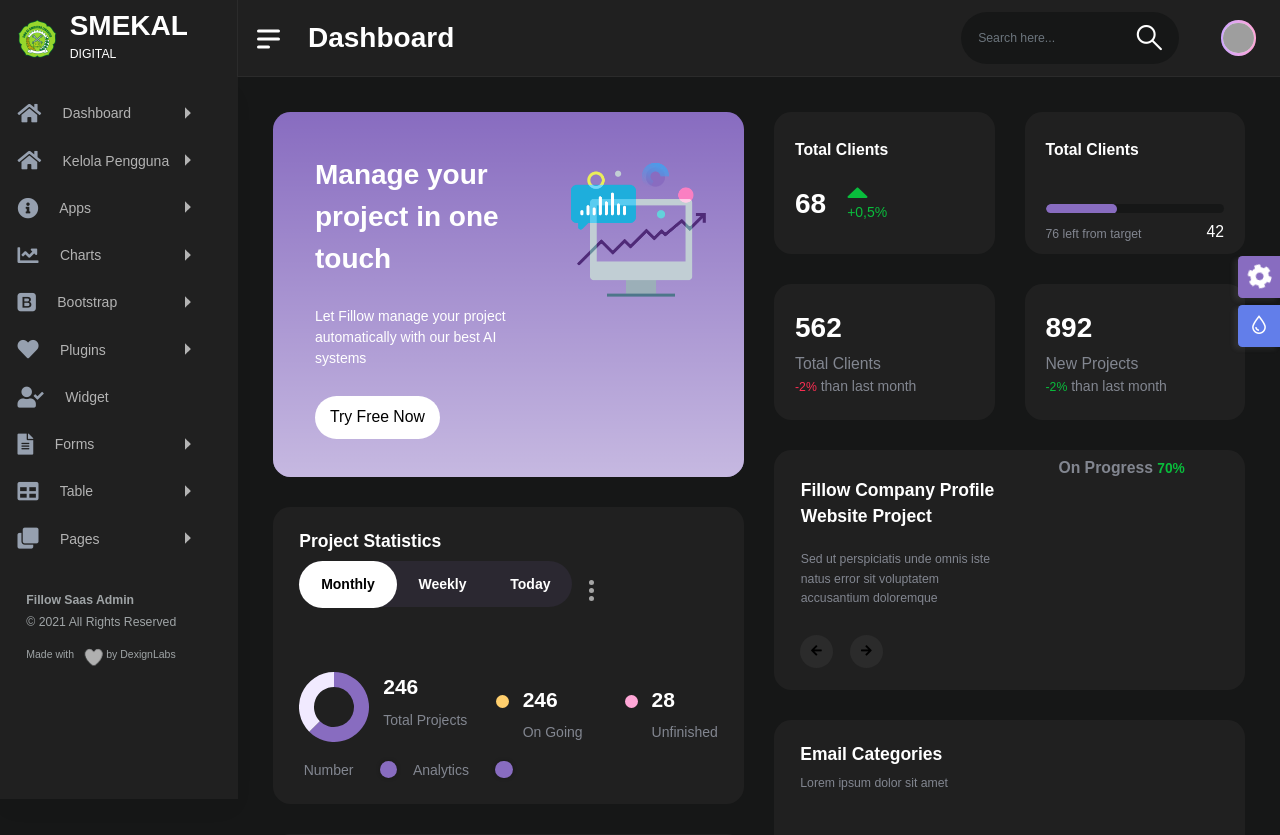
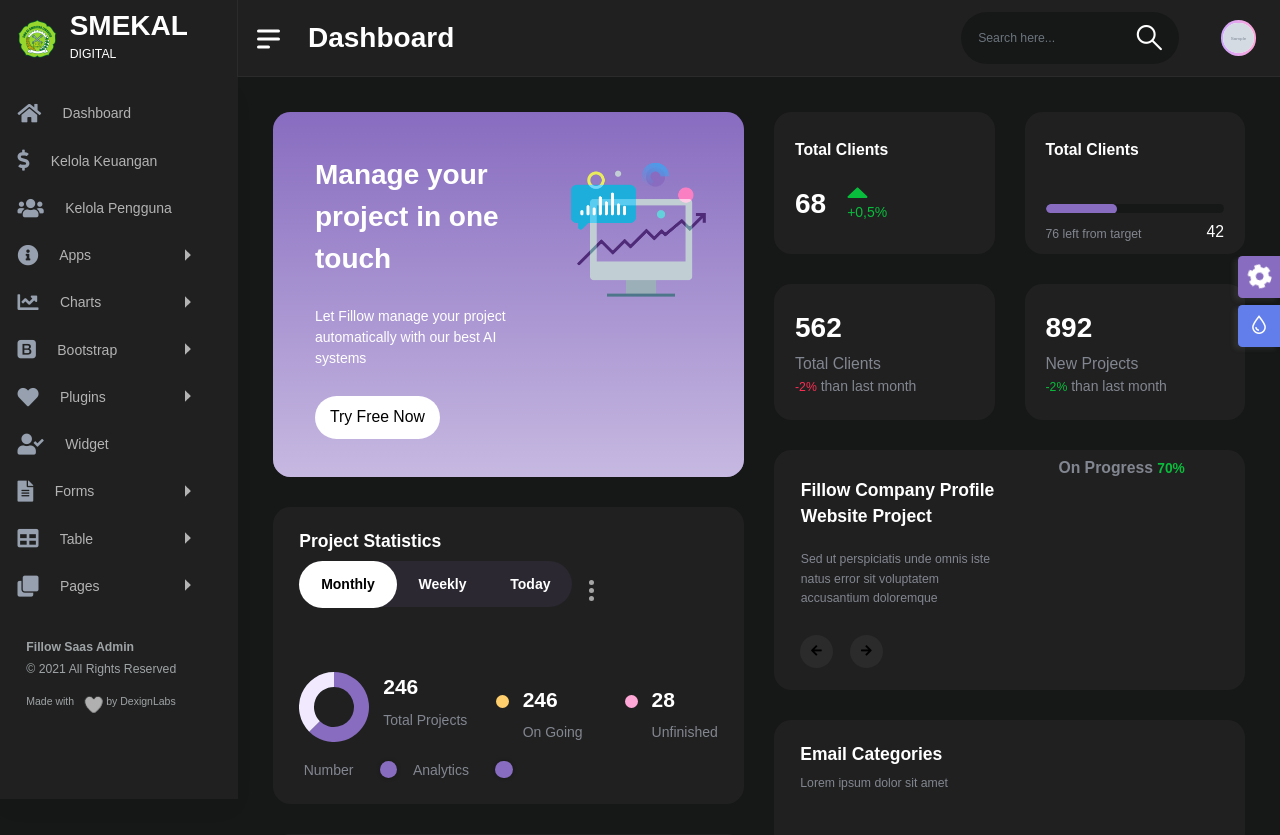
Before and after one commit to maulalardiatqo/smekal_digital, a CodeIgniter app: page /smekal_digital/index.php/admin/index in a window 1280 px wide. Shown: the top 835 px of the page. Run offline with CodeIgniter, Linux system fonts and the light colour scheme; the visitor is signed in with stand-in values (Sample User, id 1); tables that the repository leaves empty or names only in its code hold one stand-in row (values such as "Sample post"); grey boxes marked "Sample" are stand-in pictures; some libraries are stand-ins or nearby versions; grey boxes are pictures that could not be loaded.

Commit message:
halaman baru

```diff
--- a/application/controllers/Admin.php
+++ b/application/controllers/Admin.php
@@ -10,7 +10,8 @@ class Admin extends CI_Controller
     }
     public function index()
     {
-        $data['title'] = 'Dashboard';
+
+        $data['judul'] = 'Dashboard';
         $data['user'] = $this->db->get_where('user', ['username' => $this->session->userdata('username')])->row_array();
         $this->load->view('template_admin/topbar', $data);
         $this->load->view('template_admin/header', $data);
@@ -18,4 +19,24 @@ class Admin extends CI_Controller
         $this->load->view('admin/index', $data);
         $this->load->view('template_admin/footer');
     }
+    public function pengguna()
+    {
+        $data['judul'] = 'Kelola Pengguna';
+        $data['user'] = $this->db->get_where('user', ['username' => $this->session->userdata('username')])->row_array();
+        $this->load->view('template_admin/topbar', $data);
+        $this->load->view('template_admin/header', $data);
+        $this->load->view('template_admin/sidebar', $data);
+        $this->load->view('admin/pengguna', $data);
+        $this->load->view('template_admin/footer');
+    }
+    public function keuangan()
+    {
+        $data['judul'] = 'Kelola Keuangan';
+        $data['user'] = $this->db->get_where('user', ['username' => $this->session->userdata('username')])->row_array();
+        $this->load->view('template_admin/topbar', $data);
+        $this->load->view('template_admin/header', $data);
+        $this->load->view('template_admin/sidebar', $data);
+        $this->load->view('admin/keuangan', $data);
+        $this->load->view('template_admin/footer');
+    }
 }
--- /dev/null
+++ b/application/views/admin/keuangan.php
@@ -0,0 +1,3 @@
+<div class="content-body">
+    <h2>Keuangan</h2>
+</div>
--- /dev/null
+++ b/application/views/admin/pengguna.php
@@ -0,0 +1,3 @@
+<div class="content-body">
+    <h2>Pengguna</h2>
+</div>
--- a/application/views/template_admin/footer.php
+++ b/application/views/template_admin/footer.php
@@ -1,6 +1,25 @@
 <!--**********************************
             Footer start
         ***********************************-->
+
+<!-- Logout Modal-->
+<div class="modal fade" id="logoutModal" tabindex="-1" role="dialog" aria-labelledby="exampleModalLabel" aria-hidden="true">
+    <div class="modal-dialog" role="document">
+        <div class="modal-content">
+            <div class="modal-header">
+                <h5 class="modal-title" id="exampleModalLabel">Ready to Leave?</h5>
+                <button class="close" type="button" data-dismiss="modal" aria-label="Close">
+                    <span aria-hidden="true">×</span>
+                </button>
+            </div>
+            <div class="modal-body">Select "Logout" below if you are ready to end your current session.</div>
+            <div class="modal-footer">
+                <button class="btn btn-secondary" type="button" data-dismiss="modal">Cancel</button>
+                <a class="btn btn-primary" href="<?= base_url('auth/logout'); ?>">Logout</a>
+            </div>
+        </div>
+    </div>
+</div>
 <div class="footer">
     <div class="copyright">
         <p>Copyright © Designed &amp; Developed by <a href="../index.htm" target="_blank">TKJ SMK AL Amiriyah</a> 2022</p>
--- a/application/views/template_admin/header.php
+++ b/application/views/template_admin/header.php
@@ -7,7 +7,7 @@
 				<div class="collapse navbar-collapse justify-content-between">
 					<div class="header-left">
 						<div class="dashboard_bar">
-	                        Dashboard
+							<?= $judul; ?>
 						</div>
 					</div>
 					<ul class="navbar-nav header-right">
@@ -20,7 +20,7 @@
 
 						<li class="nav-item dropdown  header-profile">
 							<a class="nav-link" href="javascript:void(0);" role="button" data-bs-toggle="dropdown">
-	                            <img src="images/user.jpg" width="56" alt="">
+								<img src="<?= base_url('assets/images/profile/') . $user['foto']; ?> " width="56" alt="">
 							</a>
 							<div class="dropdown-menu dropdown-menu-end">
 								<a href="app-profile.html" class="dropdown-item ai-icon">
@@ -30,14 +30,7 @@
 									</svg>
 									<span class="ms-2">Profile </span>
 								</a>
-	                            <a href="email-inbox.html" class="dropdown-item ai-icon">
-	                                <svg id="icon-inbox" xmlns="http://www.w3.org/2000/svg" class="text-success" width="18" height="18" viewbox="0 0 24 24" fill="none" stroke="currentColor" stroke-width="2" stroke-linecap="round" stroke-linejoin="round">
-	                                    <path d="M4 4h16c1.1 0 2 .9 2 2v12c0 1.1-.9 2-2 2H4c-1.1 0-2-.9-2-2V6c0-1.1.9-2 2-2z"></path>
-	                                    <polyline points="22,6 12,13 2,6"></polyline>
-	                                </svg>
-	                                <span class="ms-2">Inbox </span>
-	                            </a>
-	                            <a href="page-error-404.html" class="dropdown-item ai-icon">
+								<a href="<?= base_url('auth/logout') ?>" class="dropdown-item ai-icon" data-toggle="modal" data-target="#logoutModal">
 									<svg id="icon-logout" xmlns="http://www.w3.org/2000/svg" class="text-danger" width="18" height="18" viewbox="0 0 24 24" fill="none" stroke="currentColor" stroke-width="2" stroke-linecap="round" stroke-linejoin="round">
 										<path d="M9 21H5a2 2 0 0 1-2-2V5a2 2 0 0 1 2-2h4"></path>
 										<polyline points="16 17 21 12 16 7"></polyline>
--- a/application/views/template_admin/sidebar.php
+++ b/application/views/template_admin/sidebar.php
@@ -4,13 +4,19 @@
   <div class="dlabnav">
       <div class="dlabnav-scroll">
           <ul class="metismenu" id="menu">
-              <li><a class="has-arrow " href="<?= base_url('admin') ?>" aria-expanded="false">
+              <li><a href="<?= base_url('admin') ?>" aria-expanded="false">
                       <i class="fas fa-home"></i>
                       <span class="nav-text">Dashboard</span>
                   </a>
               </li>
-              <li><a class="has-arrow " href="javascript:void()" aria-expanded="false">
-                      <i class="fas fa-home"></i>
+              <li><a href="<?= base_url('admin/keuangan') ?>" aria-expanded=" false">
+                      <i class="fas fa-dollar-sign"></i>
+                      <span class="nav-text">Kelola Keuangan</span>
+                  </a>
+              </li>
+
+              <li><a href="<?= base_url('admin/pengguna') ?>" aria-expanded=" false">
+                      <i class="fas fa-users"></i>
                       <span class="nav-text">Kelola Pengguna</span>
                   </a>
               </li>
```
Also changed, not shown: application/controllers/Auth.php (+9 -0 lines). Lines whose indentation alone changed are shown as unchanged.
